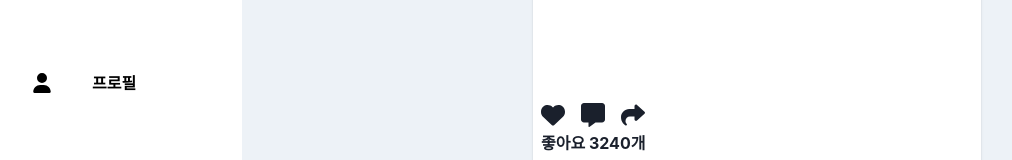
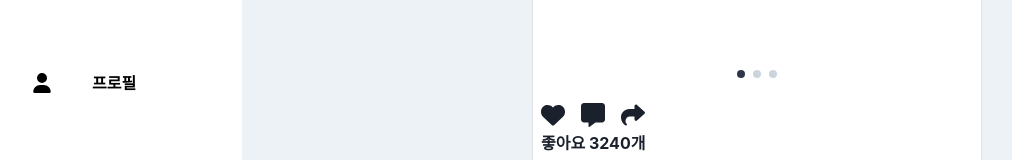
Before and after one commit to DevTraces/FrontEnd, a Next.js app: page /feed in a window 1280 px wide. Shown: the part 577-737 px from the top of the page, without its empty margins (8-1020 px from the left). Built offline with nearby package versions, Linux system fonts and the light colour scheme.

Commit message:
feat: add image index circles - current index of carousel image - implement click to move index

```diff
--- a/src/components/PostCard/components/Carousel/index.tsx
+++ b/src/components/PostCard/components/Carousel/index.tsx
@@ -43,6 +43,24 @@ export default function Carousel({ imgs }: { imgs: string[] }) {
           handleArrowClick={handleArrowClick}
         />
       )}
+      <HStack
+        position="absolute"
+        bottom="5px"
+        left="50%"
+        transform="translateX(-50%)"
+      >
+        {imgs.map((img, i) => (
+          <Box
+            key={`index_${img}`}
+            w={2}
+            h={2}
+            bg={i === current ? "gray.700" : "gray.300"}
+            borderRadius="50%"
+            cursor="pointer"
+            onClick={() => setCurrent(i)}
+          />
+        ))}
+      </HStack>
     </Box>
   );
 }
```
